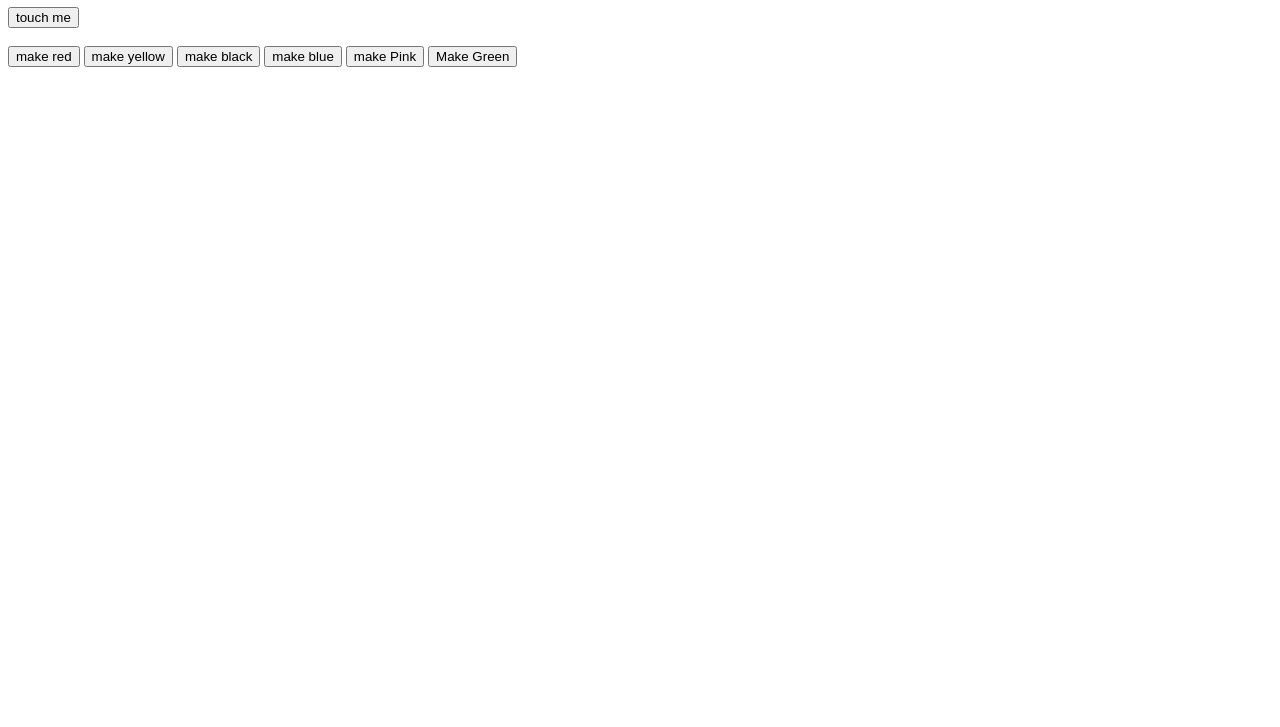
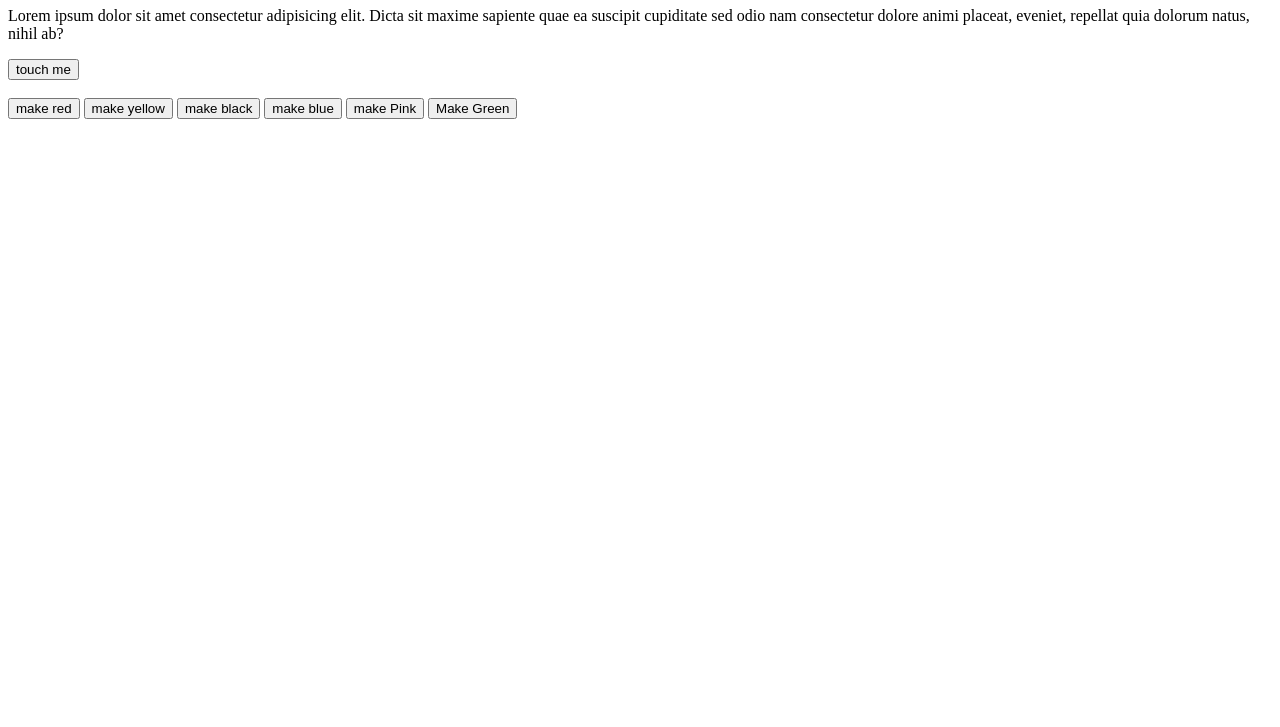
Before and after one commit to mahafujahamed/js-dom-events, a plain HTML site: page index.html in a window 1280 px wide. Shown: the part 73-800 px from the top of the page. Drawn offline with Linux system fonts and the light colour scheme.

Commit message:
added a pragraph

```diff
--- a/index.html
+++ b/index.html
@@ -10,6 +10,7 @@
 
 <body>
     <h1>This is a dom events</h1>
+    <p>Lorem ipsum dolor sit amet consectetur adipisicing elit. Dicta sit maxime sapiente quae ea suscipit cupiditate sed odio nam consectetur dolore animi placeat, eveniet, repellat quia dolorum natus, nihil ab?</p>
     <button onclick="console.log('mahafuj ahamed')">touch me</button>
     <br>
     <br>
```
